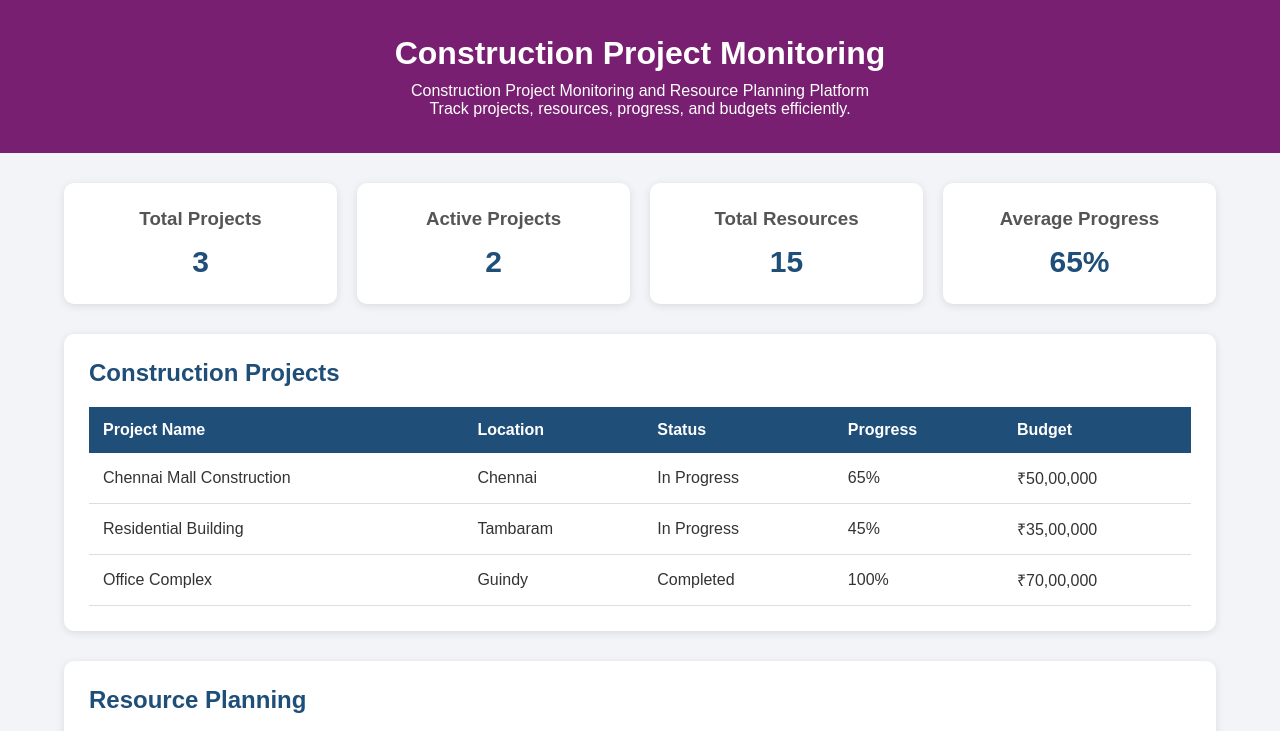
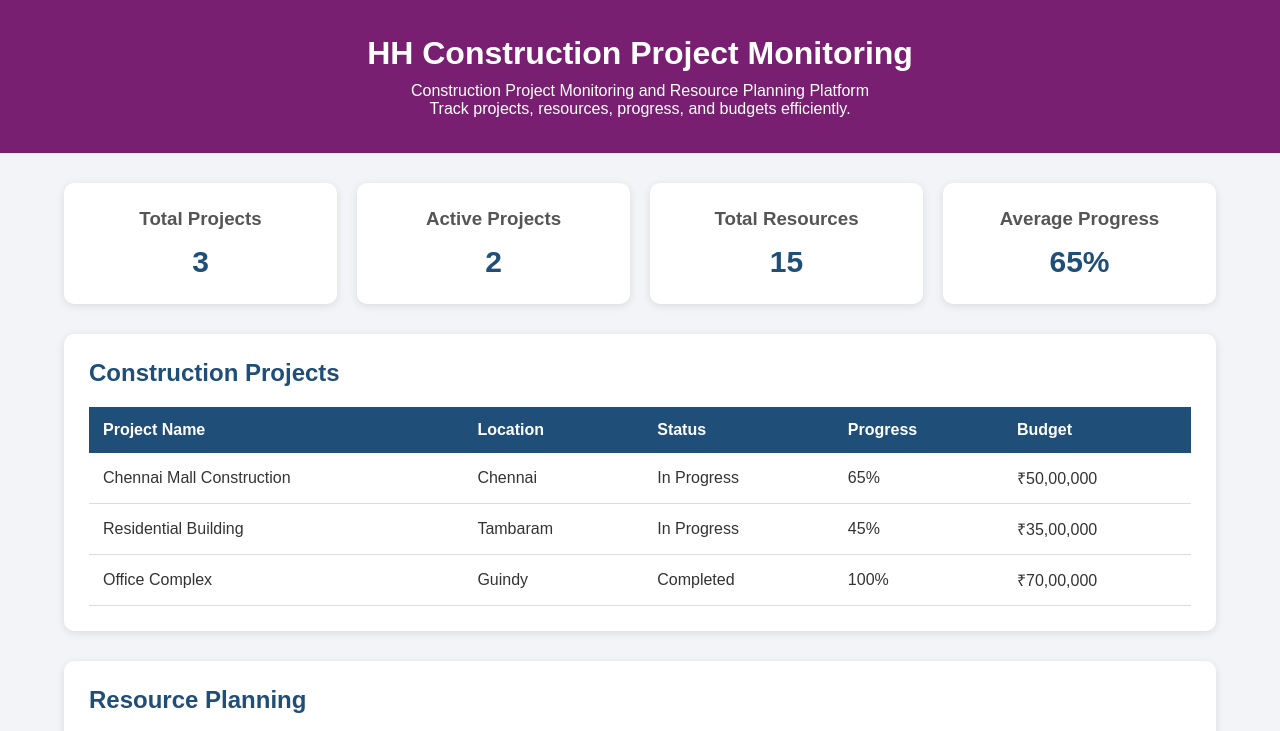
Before and after one commit to harinipalani929/construction-project, a plain HTML site: page frontend/index.html in a window 1280 px wide. Shown: the top 731 px of the page. Drawn offline with Linux system fonts and the light colour scheme; no server answers.

Commit message:
Update header title to 'HH Construction Project Monitoring'

```diff
--- a/frontend/index.html
+++ b/frontend/index.html
@@ -13,7 +13,7 @@
 <body>
 
     <header>
-        <h1>Construction Project Monitoring</h1>
+        <h1>HH Construction Project Monitoring</h1>
         <p>Construction Project Monitoring and Resource Planning Platform</p>
         <p>Track projects, resources, progress, and budgets efficiently.</p>
     </header>
```
